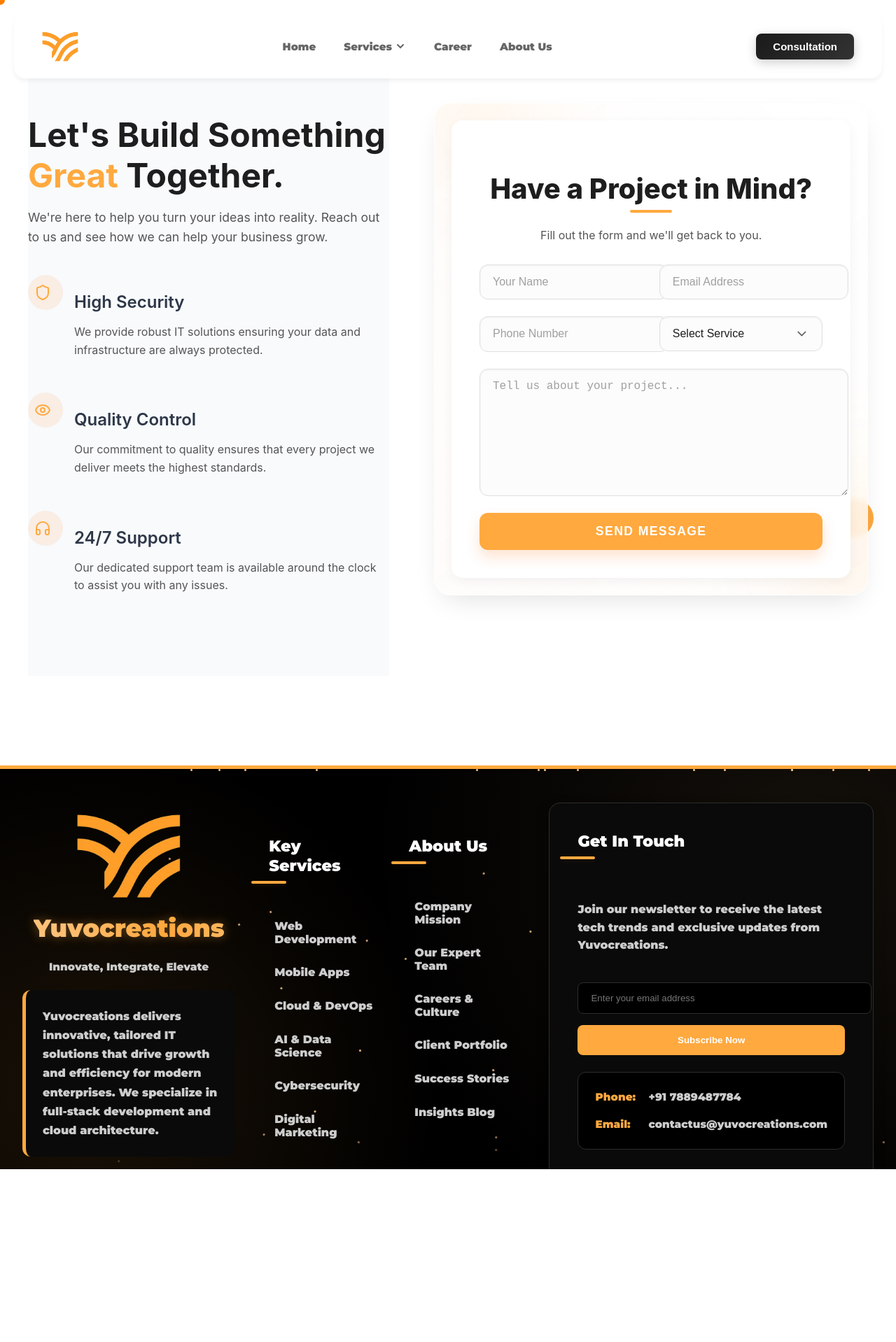
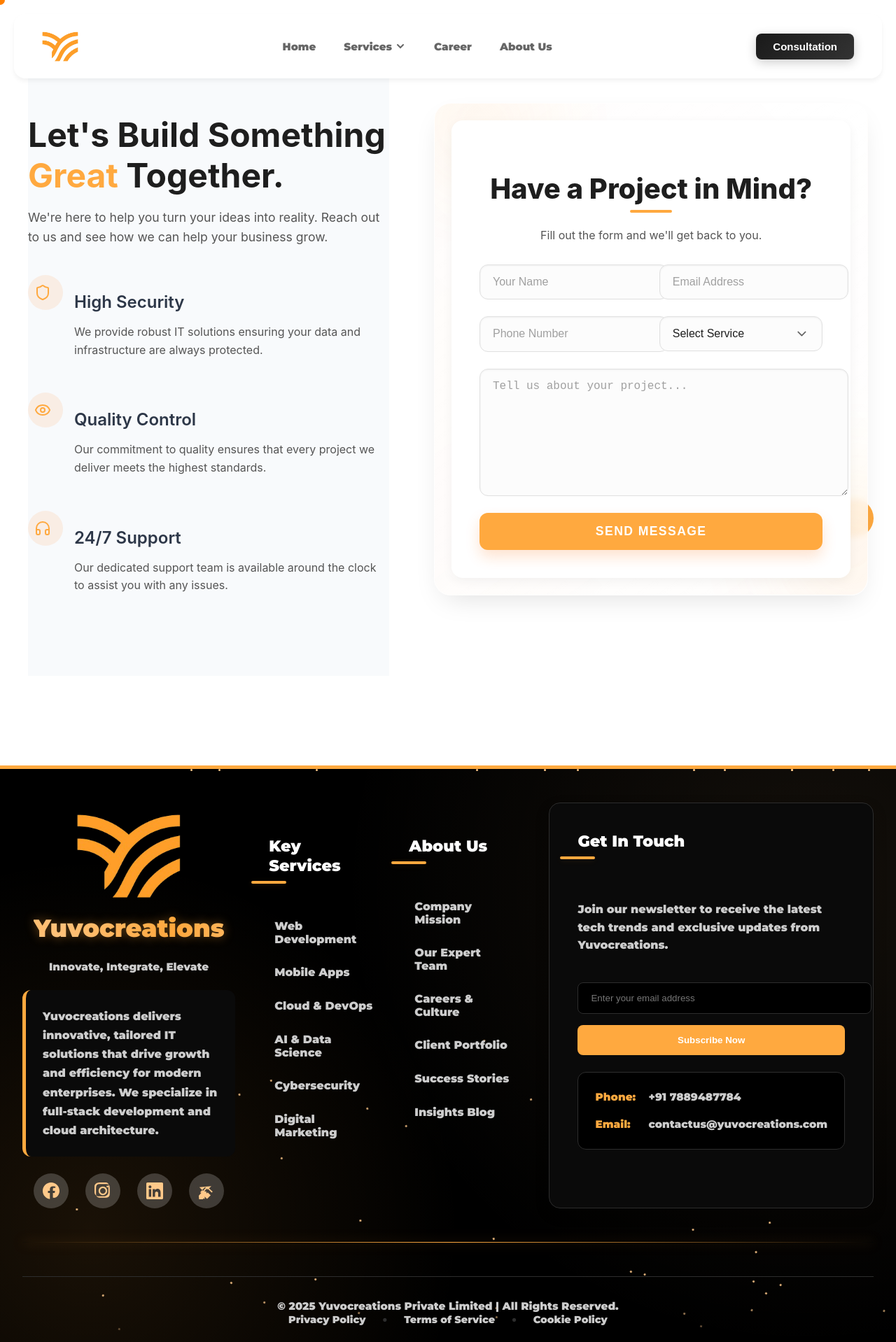
Before and after one commit to Akshat0811hub/yuvocreations, a React (Create React App) app: page /contact in a window 1280 px wide. Shown: the top 1918 px of the page at 70% size. Before the commit the page ends 1671 px from the top, so only its background shows below. Built offline with nearby package versions, Linux system fonts and the light colour scheme.

Commit message:
footer changed

```diff
--- a/src/css/footer.css
+++ b/src/css/footer.css
@@ -95,7 +95,7 @@
           max-width: 1400px;
           margin: 0 auto;
           padding: 3rem 2rem 1.5rem;
-          height: 500px;
+          height: 750px;
         }
 
         .footer-main {
```
